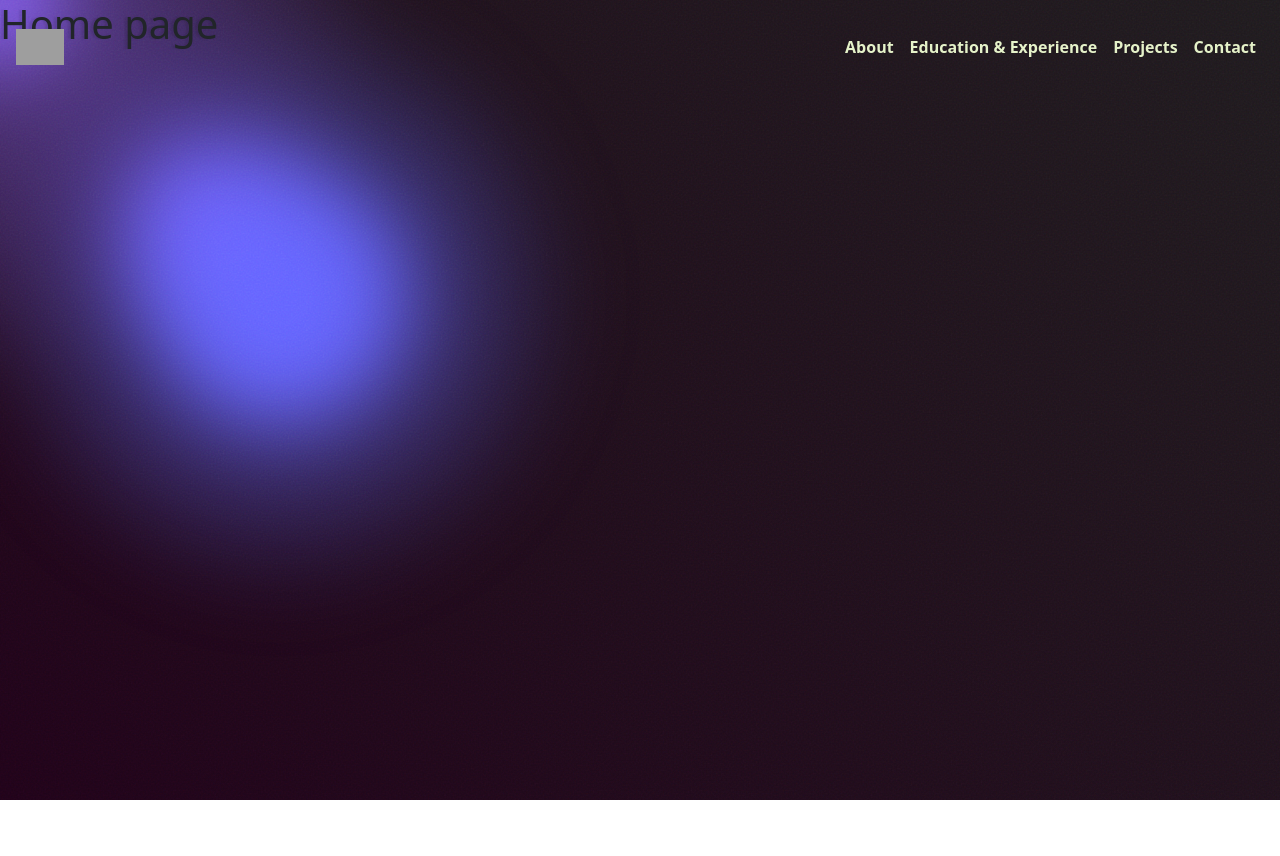
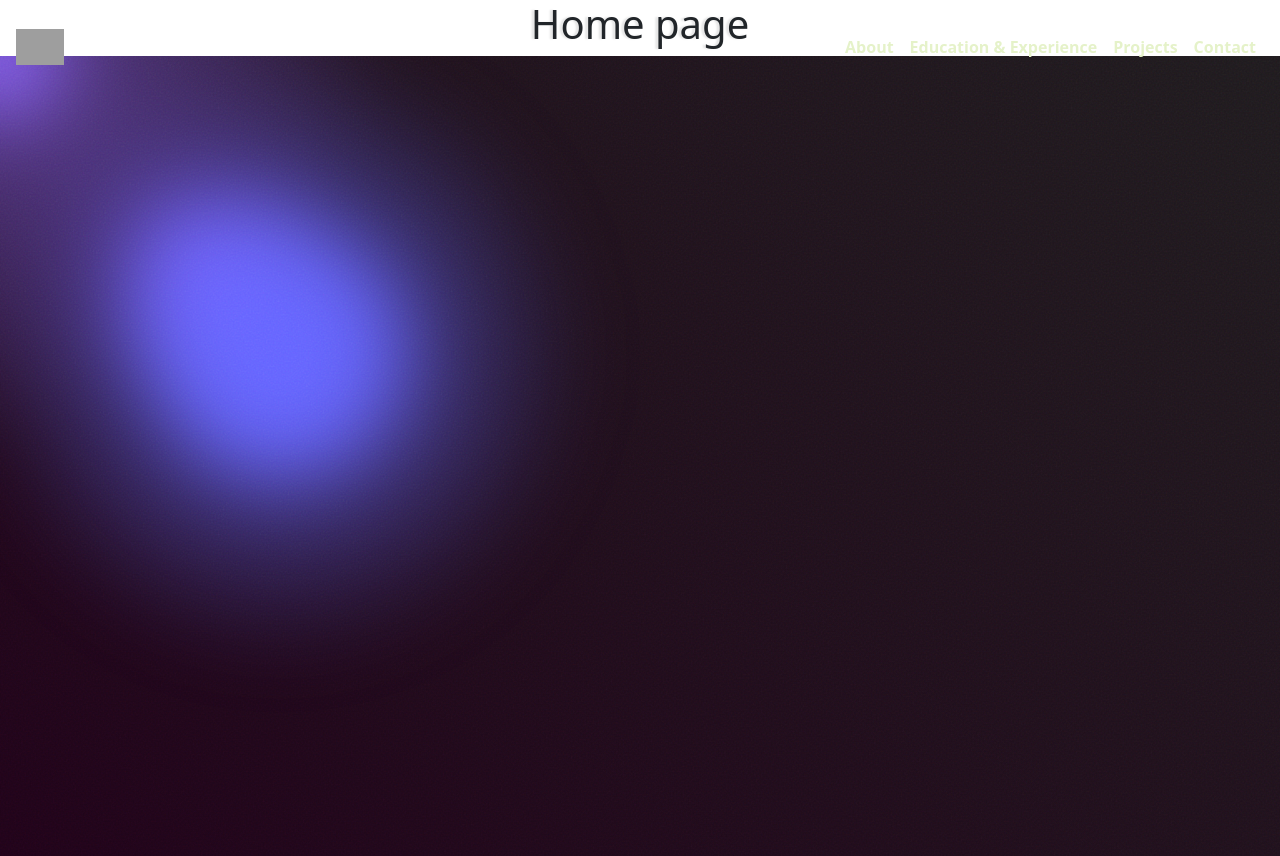
Before and after one commit to robynainsley21/portfolio-dark, a React (Vite) app: page / in a window 1280 px wide. Before the commit the page ends 800 px from the top, so only its background shows below. Built offline with nearby package versions, Linux system fonts and the light colour scheme; grey boxes are pictures that could not be loaded; a web font is replaced by a local one.

Commit message:
Styling changes

```diff
--- a/src/index.css
+++ b/src/index.css
@@ -34,14 +34,17 @@ body {
   overflow: hidden;
   position: relative;
   font-family: "Gudea", sans-serif;
+  z-index: 1;
 }
 
 .box {
-  position: absolute;
-  z-index: 9;
+  position: relative;
+  /* z-index: 9; */
   text-align: center;
-  display: block;
+  /* display: block; */
   text-shadow: -3px 0px 2px rgba(0,0,0,0.1);
+  background-color: rgba(0, 0, 0, 0.0);
+  /* margin-top: 10rem; */
 }
 
 /*navbar*/
@@ -117,6 +120,7 @@ img[alt="logo"]{
   background: linear-gradient(40deg, var(--brand-color), var(--accent-dark));
   top: 0;
   left: 0;
+  z-index: -1;
 }
 .gradient-bg .svgBlur {
   display: none;
```
